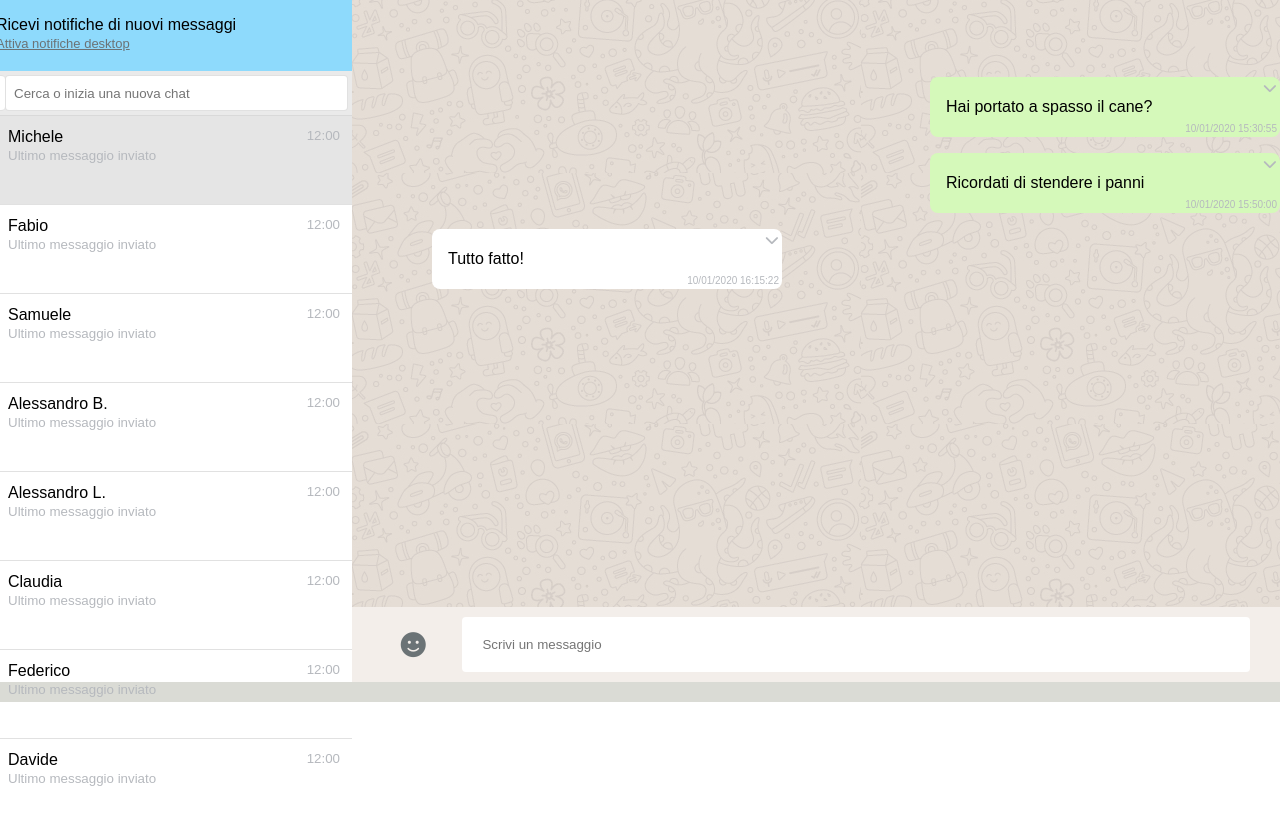
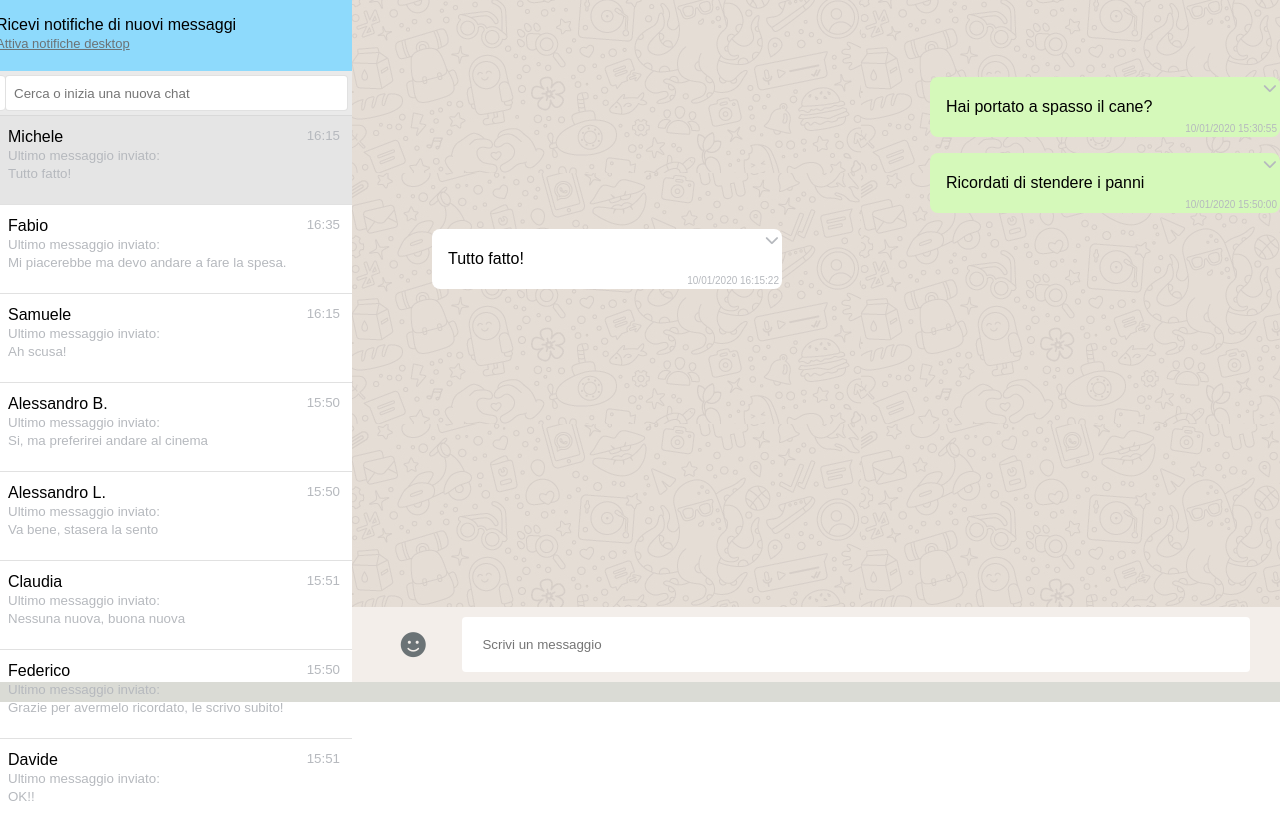
Before and after one commit to Alexxboc/vue-boolzapp, a plain HTML site: page index.html in a window 1280 px wide. Shown: the part 98-913 px from the top of the page. Drawn offline with nearby package versions, Linux system fonts and the light colour scheme.

Commit message:
complete milestone 5

```diff
--- a/assets/js/app.js
+++ b/assets/js/app.js
@@ -25,6 +25,7 @@ Cancella messaggio: cliccando sul messaggio appare un menu a tendina che permett
 Visualizzazione ora e ultimo messaggio inviato/ricevuto nella lista dei contatti
 
 */
+
 
 const app = new Vue ({
    el: '#app',
@@ -231,7 +232,7 @@ const app = new Vue ({
        sendMessage() {
         //    console.log('message sent');
            if(this.newMessage) {
-               this.contacts[this.activeUser].messages.push({click: false, date: new Date().toLocaleString('it'), message: this.newMessage, status: 'sent'}); // "Pusho" nell'Array dei messagi un nuovo oggetto con il messaggio scritto dall'utente
+               this.contacts[this.activeUser].messages.push({click: false, date: new Date().toLocaleString('it') , message: this.newMessage, status: 'sent'}); // "Pusho" nell'Array dei messagi un nuovo oggetto con il messaggio scritto dall'utente
                this.newMessage = '' // Pulisco l'input dopo l'invio del messaggio
                setTimeout(() => {
                 this.contacts[this.activeUser].messages.push({click: false, date: new Date().toLocaleString('it'), message: 'ok', status: 'received'}) // Imposto un timer di un secondo che invii una risposta automatica
--- a/index.html
+++ b/index.html
@@ -71,14 +71,15 @@
                                     </div>
                                     <!-- /.user_name -->
                                     <small class="last_message_info">
-                                        Ultimo messaggio inviato
+                                        Ultimo messaggio inviato:<br>
+                                        {{contact.messages.at(-1).message}}
                                     </small>
                                     <!-- /.last_message_info -->
                                 </div>
                                 <!-- /.user_details -->
                             </div>
                             <!-- /.user -->
-                            <small class="time">12:00</small>
+                            <small class="time">{{contact.messages.at(-1).date.slice(10, 16)}}</small>
                             <!-- /.time -->
                         </div>
                         <!-- /.user_wrapper -->
@@ -166,7 +167,7 @@
     <!-- VueJs Libraries -->
     <script src='https://cdn.jsdelivr.net/npm/vue@2.6.14/dist/vue.js'></script>
     <!-- Day.js Libraries -->
-        <script src="https://cdnjs.cloudflare.com/ajax/libs/dayjs/1.11.1/dayjs.min.js"></script>
+    <script src="https://cdnjs.cloudflare.com/ajax/libs/dayjs/1.11.1/dayjs.min.js"></script>
     <!-- App.js link -->
     <script src="./assets/js/app.js"></script>
 </body>
```
